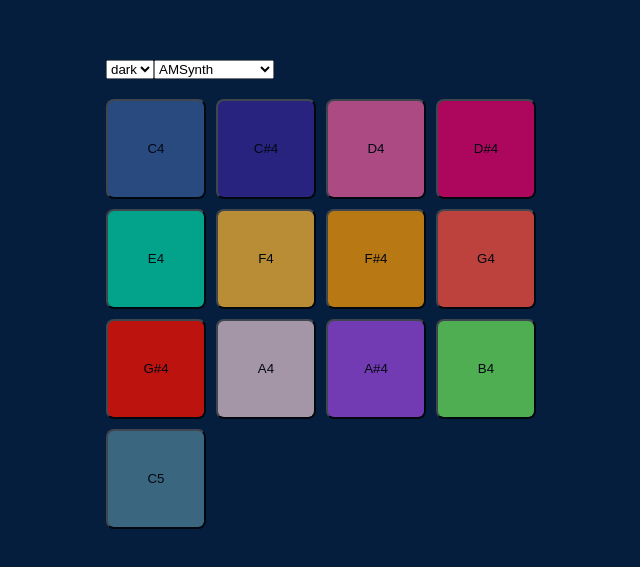
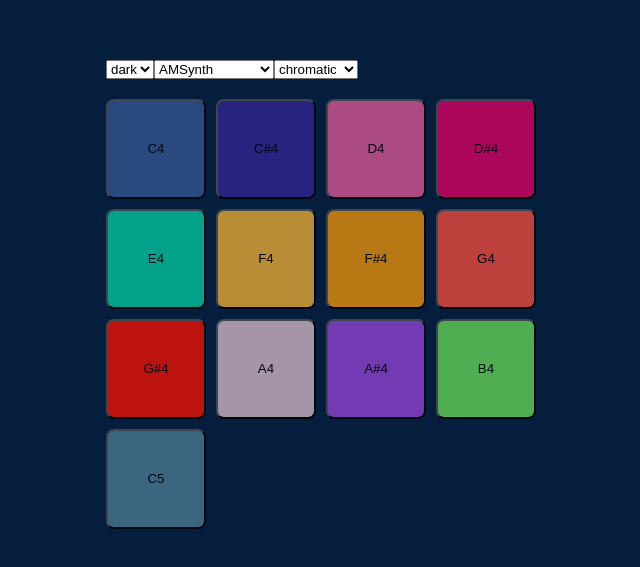
Before and after one commit to 8ctopotamus/react-music, a React (Create React App) app: page / in a window 1280 px wide. Shown: the part 107-674 px from the top of the page, without its empty margins (319-959 px from the left). Built offline with nearby package versions, Linux system fonts and the light colour scheme.

Commit message:
added toggle, but scales not functioning correctly

```diff
--- a/src/App.js
+++ b/src/App.js
@@ -4,12 +4,14 @@ import Layout from './components/layout'
 import ThemeSwitcher from './components/theme-switcher'
 import Synth from './components/synth'
 import InstrumentSwitcher from './components/instrument-switcher';
+import ScaleSwitcher from './components/scales';
 
 export default () => (
   <AppContextProvider>
     <Layout>
       <ThemeSwitcher />
       <InstrumentSwitcher />
+      <ScaleSwitcher />
       <Synth />
     </Layout>
   </AppContextProvider>
--- a/src/components/scales/index.js
+++ b/src/components/scales/index.js
@@ -1,12 +1,13 @@
 import React from 'react';
 import { useAppContext } from '../../context';
+import scales from '../../context/scales';
 
 export default () => {
     const { state, dispatch } = useAppContext();
-    const scales = state.scale;
+    const notes = state.noteOptions;
     return (
-        <select onChange={e => dispatch({ type: 'CHANGE_SCALE', payload: e.target.value })} value={state.scale}>
-            {scales.map( s => <option key={s} value={s}>{s}</option>)}
+        <select onChange={e => dispatch({ type: 'CHANGE_SCALE', payload: e.target.value })} value={state.noteOptions}>
+            {notes.map( s => <option key={s} value={s}>{s}</option>)}
         </select>
     );
 }
--- a/src/context/index.js
+++ b/src/context/index.js
@@ -13,13 +13,15 @@ const synthInstruments = {
     "MetalSynth" : new MetalSynth(),
     "MonoSynth": new MonoSynth(),
     "PluckSynth": new PluckSynth()
-}
+};
 
-const instruments = Object.keys(synthInstruments)
+const instruments = Object.keys(synthInstruments);
+const notes = Object.keys(scales);
 
 const initialState = {
     theme: 'dark',
-    tone: 'chromatic',
+    noteOptions: notes,
+    noteType: 'chromatic',
     scale: scales['chromatic'],
     instrumentOptions: instruments,
     instrument: 'AMSynth',
@@ -38,10 +40,10 @@ const reducer = (state, action) => {
                 theme: action.payload === 'dark' ? 'dark' : 'light'
             };
         case 'CHANGE_SCALE':
-            if (scales.includes(action.payload)) {
+            if (action.payload) {
                 return {
                     ...state,
-                    tone: [action.payload],
+                    noteType: [action.payload],
                     scale: scales[action.payload]
                 }
             } else {
```
